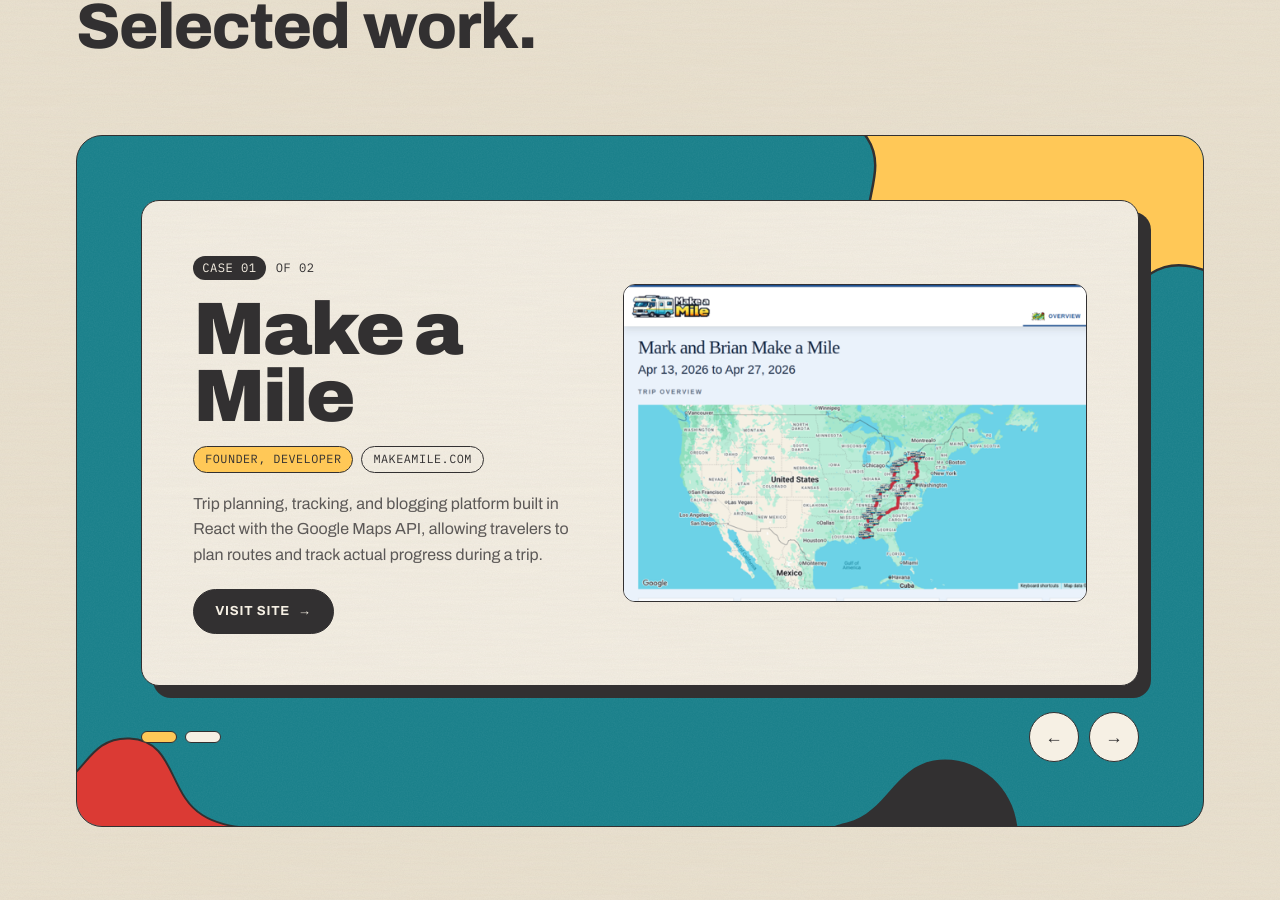
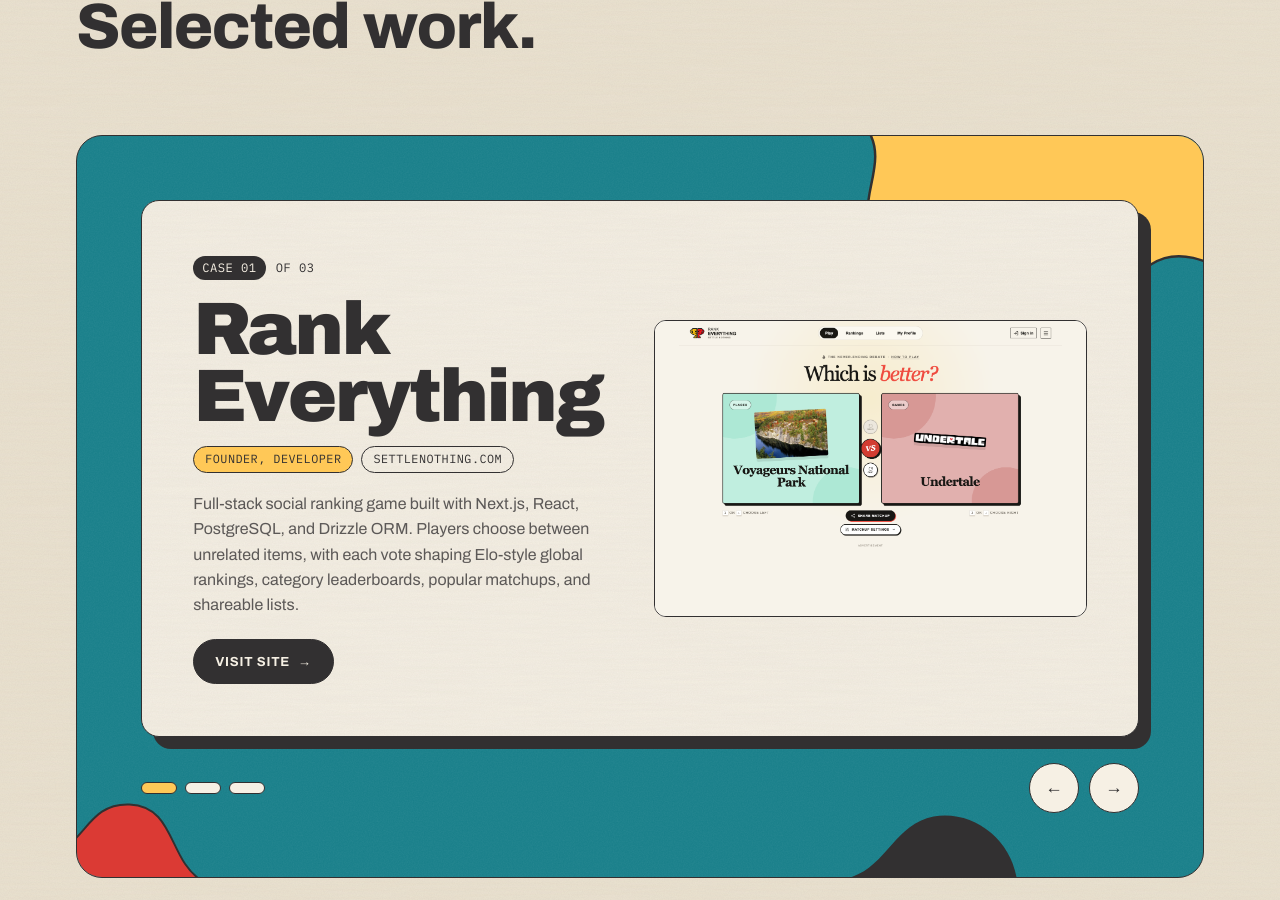
Before and after one commit to bsullivan-io/bsullivan.io, a Jekyll site: the page built from index.html, in a window 1280 px wide and 900 px high, scrolled down 5398 px. Built offline with Jekyll 4.4.1, drawn with Linux system fonts in a browser that asks for light colours; some of the changed text lies outside the part shown.

Commit message:
Add Rank Everything to portfolio

```diff
--- a/_data/projects.yml
+++ b/_data/projects.yml
@@ -1,6 +1,13 @@
 # Projects
 # uncomment the urls if you wish to display them, and add your own URL
 
+# Rank Everything
+- project: Rank Everything
+  role: Founder, Developer
+  duration: 2026 &mdash; Present
+  url: "https://settlenothing.com"
+  image: "/images/projects/rank-everything.png"
+  description: Full-stack social ranking game built with Next.js, React, PostgreSQL, and Drizzle ORM. Players choose between unrelated items, with each vote shaping Elo-style global rankings, category leaderboards, popular matchups, and shareable lists.
 # Make a Mile
 - project: Make a Mile
   role: Founder, Developer
--- a/_layouts/home.html
+++ b/_layouts/home.html
@@ -583,7 +583,7 @@
     </section>
 
     <!-- ============ WORK ============ -->
-    {% assign showcase = "Make a Mile,newsquick.app" | split: "," %}
+    {% assign showcase = "Rank Everything,Make a Mile,newsquick.app" | split: "," %}
     {% assign own = site.data.projects | where_exp: "p", "showcase contains p.project" %}
     {% comment %}To show example sites again: assign cases = site.data.examples | concat: own{% endcomment %}
     {% assign cases = own %}
@@ -641,7 +641,7 @@
             <div><b>Experience</b>15+ years, full stack</div>
             <div><b>Recent roles</b>Marketfuel, Mediaocean</div>
             <div><b>Specialties</b>Web, APIs, search &amp; analytics</div>
-            <div><b>Projects</b>Make a Mile, NewsQuick</div>
+            <div><b>Projects</b>Rank Everything, Make a Mile, NewsQuick</div>
           </div>
           <div class="about-actions">
             <a class="pill pill-dark" href="/resume/">View my résumé <span class="arrow" aria-hidden="true">→</span></a>
```
Also changed, not shown: images/projects/rank-everything.png (added).
